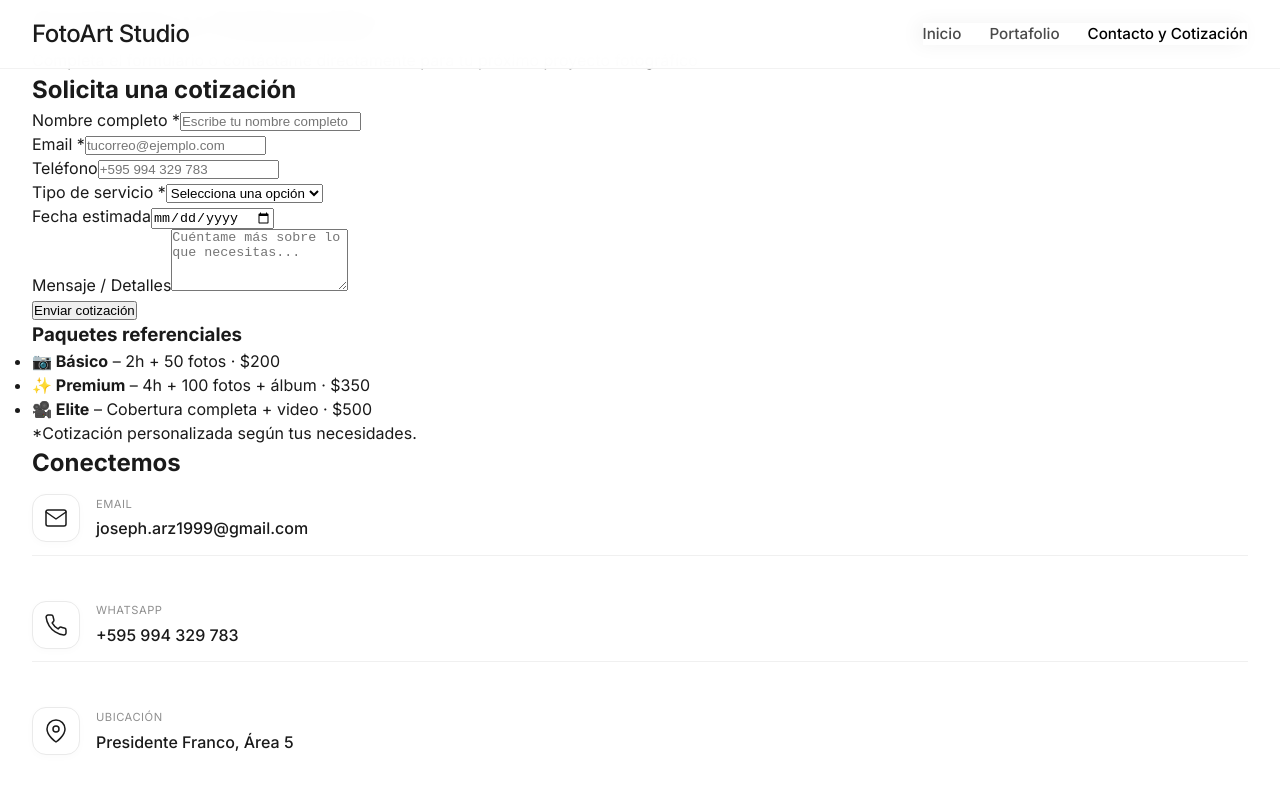
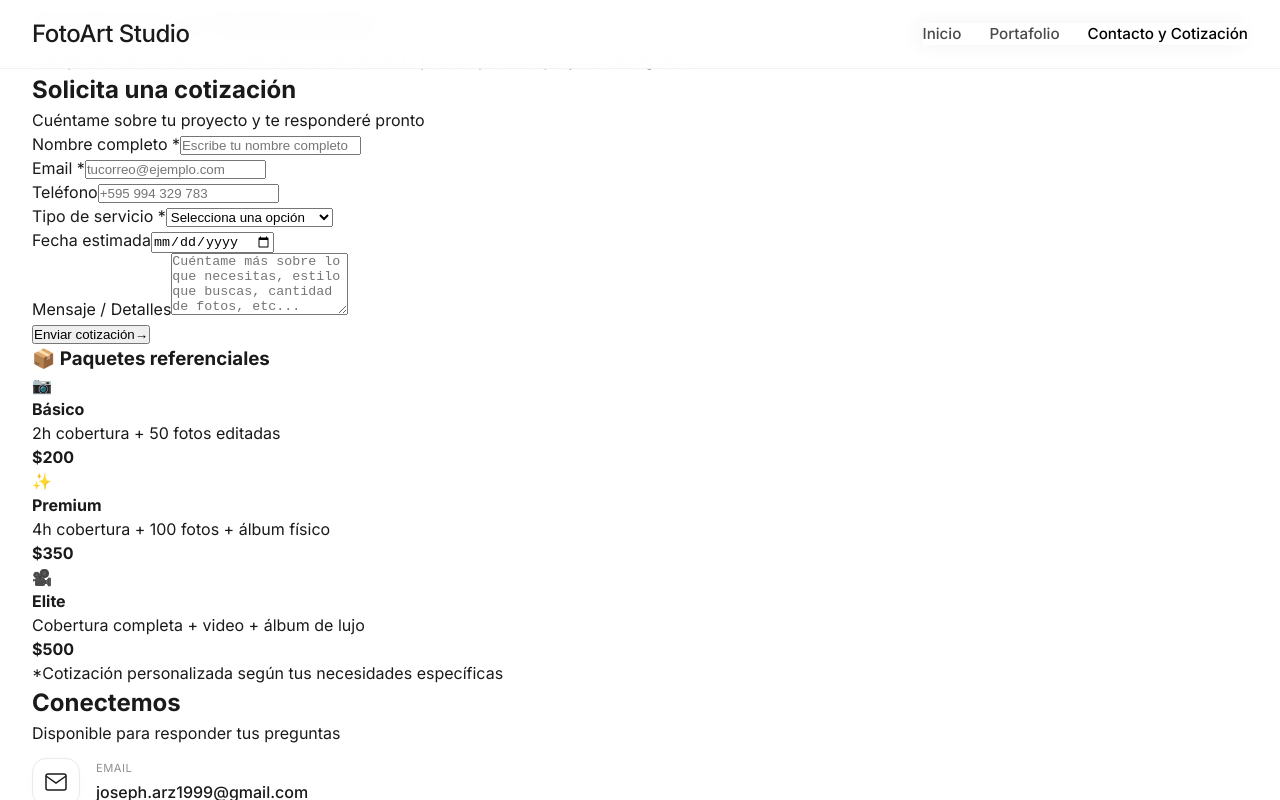
Before and after one commit to josepharz1999-netizen/fotografia-portafolio, a React (Vite) app: page / in a window 1280 px wide. Both pictures are taken after a click on the link "Contacto y Cotización". Shown: the top 800 px of the page. Built offline with nearby package versions, Linux system fonts and the light colour scheme.

Commit message:
Update Contacto.jsx

```diff
--- a/src/pages/Contacto.jsx
+++ b/src/pages/Contacto.jsx
@@ -44,7 +44,11 @@ function Contacto() {
       <div className="two-columns">
         {/* Columna izquierda: Formulario de cotización */}
         <div className="formulario-columna">
+          <div className="section-header">
             <h2>Solicita una cotización</h2>
+            <p>Cuéntame sobre tu proyecto y te responderé pronto</p>
+          </div>
+
           <form onSubmit={handleSubmit}>
             <div className="form-group">
               <label>Nombre completo *</label>
@@ -58,7 +62,8 @@ function Contacto() {
               />
             </div>
 
-            <div className="form-group">
+            <div className="form-row">
+              <div className="form-group half">
                 <label>Email *</label>
                 <input
                   type="email"
@@ -69,8 +74,7 @@ function Contacto() {
                   placeholder="tucorreo@ejemplo.com"
                 />
               </div>
-
-            <div className="form-group">
+              <div className="form-group half">
                 <label>Teléfono</label>
                 <input
                   type="tel"
@@ -80,16 +84,17 @@ function Contacto() {
                   placeholder="+595 994 329 783"
                 />
               </div>
+            </div>
 
             <div className="form-group">
               <label>Tipo de servicio *</label>
               <select name="tipoServicio" required value={formData.tipoServicio} onChange={handleChange}>
                 <option value="">Selecciona una opción</option>
-                <option value="boda">Boda / Evento</option>
-                <option value="retrato">Retrato / Sesión</option>
-                <option value="producto">Producto / Comercial</option>
-                <option value="paisaje">Paisaje / Viajes</option>
-                <option value="otro">Otro</option>
+                <option value="boda">📸 Boda / Evento</option>
+                <option value="retrato">👤 Retrato / Sesión</option>
+                <option value="producto">📦 Producto / Comercial</option>
+                <option value="paisaje">🏔️ Paisaje / Viajes</option>
+                <option value="otro">🎯 Otro</option>
               </select>
             </div>
 
@@ -110,37 +115,59 @@ function Contacto() {
                 rows="4"
                 value={formData.mensaje}
                 onChange={handleChange}
-                placeholder="Cuéntame más sobre lo que necesitas..."
+                placeholder="Cuéntame más sobre lo que necesitas, estilo que buscas, cantidad de fotos, etc..."
               ></textarea>
             </div>
 
-            <button type="submit" className="btn-submit">Enviar cotización</button>
+            <button type="submit" className="btn-submit">
+              Enviar cotización
+              <span className="btn-icon">→</span>
+            </button>
 
             {enviado && (
               <div className="mensaje-exito">
-                ✓ ¡Cotización enviada con éxito! Te contactaré en breve.
+                ✨ ¡Cotización enviada con éxito! Te contactaré en breve.
               </div>
             )}
           </form>
 
           <div className="paquetes-mini">
-            <h3>Paquetes referenciales</h3>
-            <ul>
-              <li><strong>📷 Básico</strong> – 2h + 50 fotos · $200</li>
-              <li><strong>✨ Premium</strong> – 4h + 100 fotos + álbum · $350</li>
-              <li><strong>🎥 Elite</strong> – Cobertura completa + video · $500</li>
-            </ul>
-            <p className="nota">*Cotización personalizada según tus necesidades.</p>
+            <h3>📦 Paquetes referenciales</h3>
+            <div className="paquetes-grid">
+              <div className="paquete-card">
+                <span className="paquete-icono">📷</span>
+                <h4>Básico</h4>
+                <p>2h cobertura + 50 fotos editadas</p>
+                <strong>$200</strong>
+              </div>
+              <div className="paquete-card">
+                <span className="paquete-icono">✨</span>
+                <h4>Premium</h4>
+                <p>4h cobertura + 100 fotos + álbum físico</p>
+                <strong>$350</strong>
+              </div>
+              <div className="paquete-card">
+                <span className="paquete-icono">🎥</span>
+                <h4>Elite</h4>
+                <p>Cobertura completa + video + álbum de lujo</p>
+                <strong>$500</strong>
+              </div>
+            </div>
+            <p className="nota">*Cotización personalizada según tus necesidades específicas</p>
           </div>
         </div>
 
         {/* Columna derecha: Información de contacto */}
         <div className="contacto-columna">
+          <div className="section-header">
             <h2>Conectemos</h2>
+            <p>Disponible para responder tus preguntas</p>
+          </div>
 
+          <div className="contacto-items">
             <div className="contacto-item">
               <div className="icon-wrapper">
-              <svg viewBox="0 0 24 24" stroke="currentColor" strokeLinecap="round" strokeLinejoin="round">
+                <svg viewBox="0 0 24 24" fill="none" stroke="currentColor" strokeWidth="1.5">
                   <path d="M4 4h16c1.1 0 2 .9 2 2v12c0 1.1-.9 2-2 2H4c-1.1 0-2-.9-2-2V6c0-1.1.9-2 2-2z" />
                   <polyline points="22,6 12,13 2,6" />
                 </svg>
@@ -153,7 +180,7 @@ function Contacto() {
 
             <div className="contacto-item">
               <div className="icon-wrapper">
-              <svg viewBox="0 0 24 24" stroke="currentColor" strokeLinecap="round" strokeLinejoin="round">
+                <svg viewBox="0 0 24 24" fill="none" stroke="currentColor" strokeWidth="1.5">
                   <path d="M22 16.92v3a2 2 0 0 1-2.18 2 19.79 19.79 0 0 1-8.63-3.07 19.5 19.5 0 0 1-6-6 19.79 19.79 0 0 1-3.07-8.67A2 2 0 0 1 4.11 2h3a2 2 0 0 1 2 1.72c.127.96.362 1.903.7 2.81a2 2 0 0 1-.45 2.11L8.09 9.91a16 16 0 0 0 6 6l1.27-1.27a2 2 0 0 1 2.11-.45c.907.338 1.85.573 2.81.7A2 2 0 0 1 22 16.92z" />
                 </svg>
               </div>
@@ -165,7 +192,7 @@ function Contacto() {
 
             <div className="contacto-item">
               <div className="icon-wrapper">
-              <svg viewBox="0 0 24 24" stroke="currentColor" strokeLinecap="round" strokeLinejoin="round">
+                <svg viewBox="0 0 24 24" fill="none" stroke="currentColor" strokeWidth="1.5">
                   <path d="M21 10c0 7-9 13-9 13s-9-6-9-13a9 9 0 0 1 18 0z" />
                   <circle cx="12" cy="10" r="3" />
                 </svg>
@@ -176,6 +203,13 @@ function Contacto() {
               </div>
             </div>
           </div>
+
+          <div className="horario-atencion">
+            <h4>📅 Horario de atención</h4>
+            <p>Lunes a Viernes: 9:00 - 18:00</p>
+            <p>Sábados: 10:00 - 14:00</p>
+          </div>
+        </div>
       </div>
     </div>
   );
```
Lines whose indentation alone changed are shown as unchanged.
